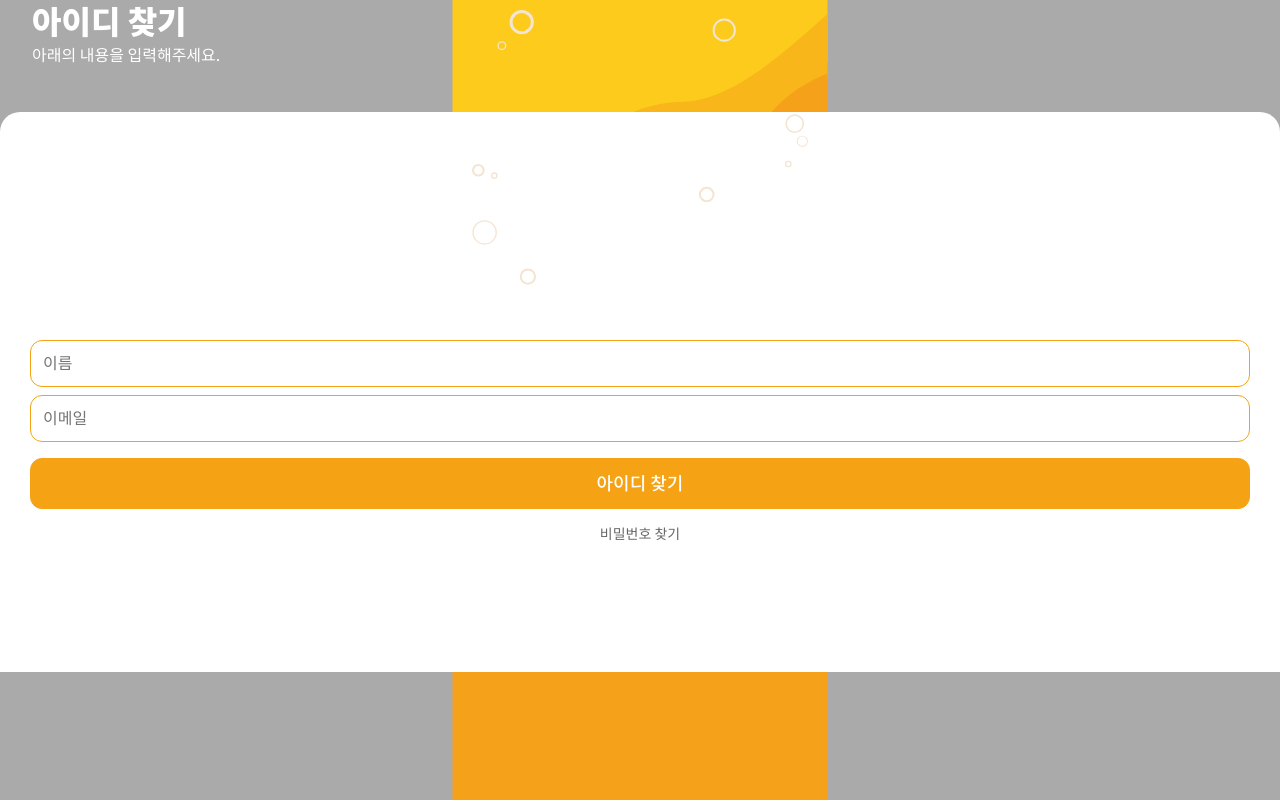
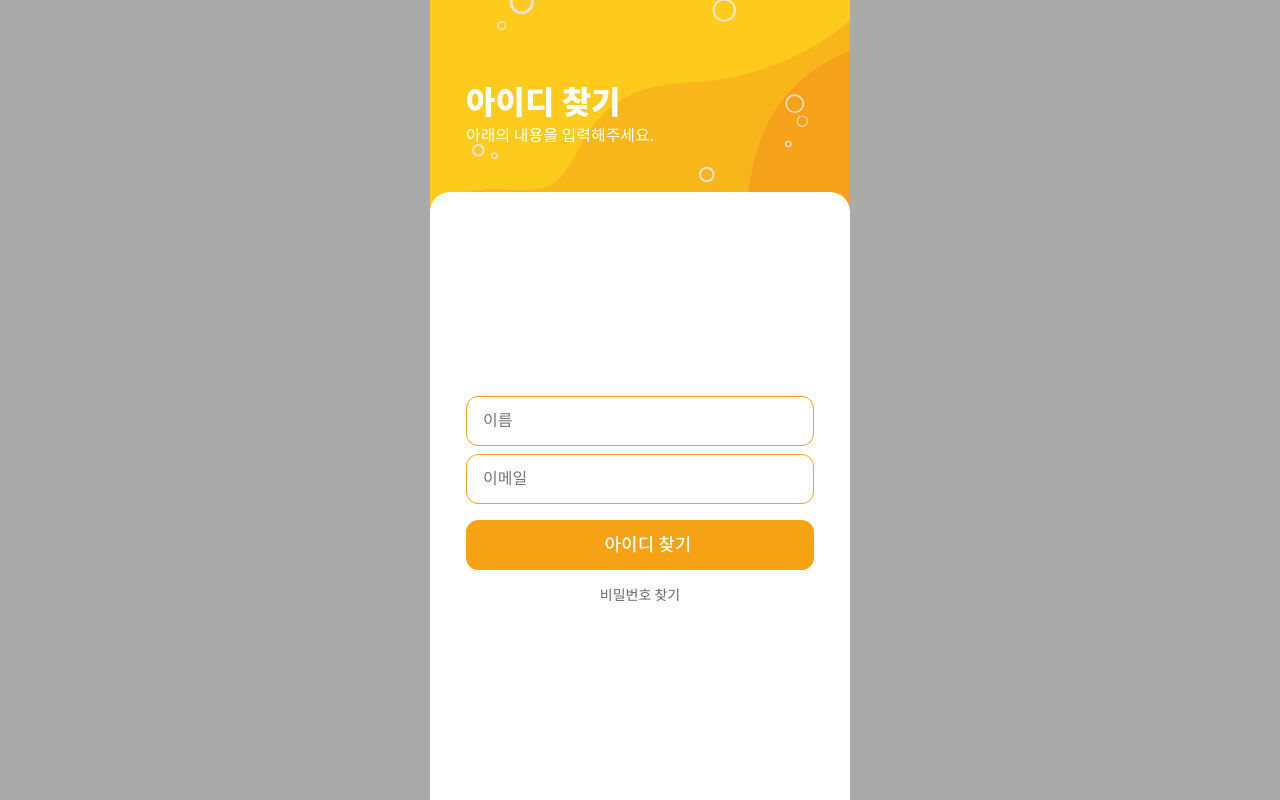
Before and after one commit to kebi3477/Juice, a React (Create React App) app: page /findid in a window 1280 px wide. Built offline with nearby package versions, Linux system fonts and the light colour scheme.

Commit message:
Update FindID & FindPW Frontend Fix

```diff
--- a/src/js/FindID.css
+++ b/src/js/FindID.css
@@ -1,17 +1,21 @@
 /* 아이디찾기  CSS */
-.findID{ width: 100%; height: 100%; display: flex; flex-direction: column; justify-content: flex-end; align-items: center; }
+.findID{ margin: 0 auto; position: relative; width: 420px; height: 800px; overflow-x: hidden; background-color: #f5a21a; }
+.findID__back{ position: absolute; left: 0; top: 0; z-index: 10; width: 100%; overflow-x: hidden; }
+.findID__front{ position: absolute; left: 0; top: 0; z-index: 20; width: 100%; height: 100%; overflow-x: hidden; display: grid; grid-template-rows: 0.5fr 2fr;  }
+
+/* 아이디찾기 배경 CSS */
+.findID__background{ position: relative; z-index: 10; width: 100%; }
+.findID__particle{ position: absolute; left: 0; top: 0; width: 100%; z-index: 15; overflow: visible; }
 
 /* 아이디찾기 타이틀 CSS */
-.findID__title{ margin-bottom: 2.875rem; width: calc(100% - 4rem); }
+.findID__title{ margin-top: 80px; margin-bottom: 46px; padding: 0px 36px; width: 100%; }
 .findID__title--text{ font-size: 2rem; font-weight: 700; color: #fff; }
 .findID__subtitle--text{ font-size: 1rem; font-weight: normal; color: #fff; }
 
 /* 아이디찾기 컨텐츠 CSS */
-.findID__contents{ width: 100%; height: 70vh; display: flex; flex-direction: column; justify-content: center; align-items: center; background-color: #fff; border-top-left-radius: 1.25rem; border-top-right-radius: 1.25rem; }
-
-/* 아이디찾기 폼 CSS */
-.findID__form{ margin-top: 5.75rem; width: 100%; display: grid; grid-template-rows: repeat(1fr, 3); place-items: center; }
-.findID__form--input{ margin-top: 0.5rem; padding: 0.75rem; width: calc(100% - 60px); font-size: 1rem; font-weight: normal; border-radius: 0.75rem; border: 1.5px solid var(--main-color1); overflow: hidden; }
+.findID__contents{ padding: 86px 36px; position: relative; z-index: 20; width: 100%; display: flex; flex-direction: column; justify-content: center; align-items: center; background-color: #fff; border-top-left-radius: 1.25rem; border-top-right-radius: 1.25rem; }
+.findID__form{ width: 100%; display: flex; flex-direction: column; justify-content: center; align-items: center; }
+.findID__form--input{ margin-top: 8px; padding-left: 16px; height: 50px; width: 100%; font-size: 1rem; font-weight: normal; border-radius: 0.75rem; border: 1.5px solid var(--main-color1); overflow: hidden; }
 .findID__form--input::placeholder{ text-align: left; }
 .findID__form--input-findID{ margin-top: 1rem; cursor: pointer; font-size: 1.125rem; font-weight: 500; color: #fff; background-color: var(--main-color1); }
 
@@ -19,7 +23,3 @@
 .findID__navi{ margin-top: 1rem; display: grid; grid-template-rows: repeat(1fr, 2); place-items: center; }
 .findID__navi > *{ font-size: 0.875rem; font-weight: normal; color: var(--nickel-color); }
 .findID__navi--find{ display: flex; place-items: center; }
-
-/* 아이디찾기 배경 */
-.findID__background{ position: absolute; left: 0; bottom: 0; width: 100%; z-index: -10; }
-.findID__particle{ position: absolute; left: 0; top: 0; width: 100%; z-index: 10; overflow: visible; transform: translateY(20px); }
--- a/src/js/FindID.js
+++ b/src/js/FindID.js
@@ -13,35 +13,15 @@ const findPW = () => {
 function FindID(){
     return(
         <div className="findID">
-            {/* // 아이디찾기 타이틀 */}
-            <div className="findID__title">
-                <h1 className="findID__title--text">아이디 찾기</h1>
-                <h2 className="findID__subtitle--text">아래의 내용을 입력해주세요.</h2>
-            </div>
-
-            {/* // 아이디찾기 컨텐츠 */}
-            <div className="findID__contents">
-                {/* // 아이디찾기 폼 */}
-                <form className="findID__form" method="POST">
-                    <input className="findID__form--input findID__form--input-name" type="text" placeholder="이름" />
-                    <input className="findID__form--input findID__form--input-email" type="text" placeholder="이메일" />
-                    <button className="findID__form--input findID__form--input-findID" type="button" onClick={findPW}>아이디 찾기</button>
-                </form>
-
-                {/* // 아이디찾기 메뉴 */}
-                <div className="findID__navi">
-                    <button className="findID__navi--find" type="button" onClick={findID}>비밀번호 찾기</button>
-                </div>
-            </div>
-
-            {/* // 아이디찾기 배경 */}
-            <svg className="findID__background" width="375" height="812.875" viewBox="0 0 375 812.875">
-                <path id="findID__background--element" data-name="패스 44" d="M0,0V275.116c33.2-4.838,83.262-14.822,100.171-32.535,26.117-27.359,28.221-102.99,130.854-106.781C282.832,133.886,335.3,109.067,375,74.376V0Z" fill="#fccb1c"/>
-                <path id="findID__background--element" data-name="패스 45" d="M103.333,262.529C76,271.2,34.667,249.848,0,287.222v62.49c47.232-4.33,89.593,21.872,129,27.941,60.667,9.343,140.333-4,156.333-114.457,10.576-73.008,58.433-103.88,89.667-116.422V81c-39.7,34.691-92.86,85.847-144.667,87.761C127.7,172.552,139.367,251.091,103.333,262.529Z" transform="translate(0 -53.971)" fill="#f9b61b"/>
-                <path id="findID__background--element" data-name="패스 46" d="M286.667,371.194C273,453.616,216.333,480.645,155.667,471.3c-39.407-6.069-109-34.37-155.667-9.254V985.522H375V259.11C343.766,271.652,298.734,298.418,286.667,371.194Z" transform="translate(0 -172.647)" fill="#f5a21a"/>
+            <div className="findID__back">
+                {/* // 비밀번호찾기 배경 */}
+                <svg className="findID__background" width="420" height="507.259" viewBox="0 0 420 507.259">
+                    <path id="패스_44" data-name="패스 44" d="M397.485,1.741V263.535c37.182-5.412,93.251-16.582,112.19-36.4,29.25-30.609,31.607-115.223,146.56-119.465,58.023-2.141,116.784-29.908,161.25-68.72V1.741Z" transform="translate(-397.485 -1.741)" fill="#fccb1c"/>
+                    <path id="패스_45" data-name="패스 45" d="M513.217,189.072c-30.613,9.7-76.91-14.188-115.732,27.626V286.61c52.9-4.844,100.343,24.47,144.478,31.26,67.946,10.453,157.172-4.475,175.089-128.052C728.9,108.138,782.5,73.6,817.477,59.567V21.981c-44.466,38.811-104,60.043-162.025,62.185C540.506,88.407,553.575,176.275,513.217,189.072Z" transform="translate(-397.485 -1.741)" fill="#f9b61b"/>
+                    <path id="패스_46" data-name="패스 46" d="M718.548,177.871c-15.307,92.213-78.773,122.452-146.719,112-44.135-6.788-122.078-38.451-174.344-10.351V509h419.99V52.474C782.5,66.506,732.063,96.451,718.548,177.871Z" transform="translate(-397.485 -1.741)" fill="#f5a21a"/>
                 </svg>
 
-            {/* // 아이디찾기 입자 */}
+                {/* // 비밀번호찾기 입자 */}
                 <svg className="findID__particle" width="335.945" height="274.712" viewBox="0 0 335.945 274.712">
                     <g id="그룹_38" data-name="그룹 38" transform="translate(0.334 210.143)">
                         <path className="particle__bubble" data-name="패스 47" d="M99.513,762.026a12.263,12.263,0,1,1,12.263-12.263A12.277,12.277,0,0,1,99.513,762.026Zm0-23.192a10.928,10.928,0,1,0,10.928,10.928A10.941,10.941,0,0,0,99.513,738.835Z" transform="translate(-87.25 -737.5)" fill="#f4e4d2"/>
@@ -78,6 +58,30 @@ function FindID(){
                     </g>
                 </svg>
             </div>
+
+            <div className="findID__front">
+                {/* // 아이디찾기 타이틀 */}
+                <div className="findID__title">
+                    <h1 className="findID__title--text">아이디 찾기</h1>
+                    <h2 className="findID__subtitle--text">아래의 내용을 입력해주세요.</h2>
+                </div>
+
+                {/* // 아이디찾기 컨텐츠 */}
+                <div className="findID__contents">
+                    {/* // 아이디찾기 폼 */}
+                    <form className="findID__form" method="POST">
+                        <input className="findID__form--input findID__form--input-name" type="text" placeholder="이름" />
+                        <input className="findID__form--input findID__form--input-email" type="text" placeholder="이메일" />
+                        <button className="findID__form--input findID__form--input-findID" type="button" onClick={findPW}>아이디 찾기</button>
+                    </form>
+
+                    {/* // 아이디찾기 메뉴 */}
+                    <div className="findID__navi">
+                        <button className="findID__navi--find" type="button" onClick={findID}>비밀번호 찾기</button>
+                    </div>
+                </div>
+            </div>
+        </div>
     );
 }
 
--- a/src/js/FindPW.js
+++ b/src/js/FindPW.js
@@ -13,33 +13,12 @@ const findPW = () => {
 function FindPW(){
     return(
         <div className="findPW">
-            {/* // 비밀번호찾기 타이틀 */}
-            <div className="findPW__title">
-                <h1 className="findPW__title--text">비밀번호 찾기</h1>
-                <h2 className="findPW__subtitle--text">아래의 내용을 입력해주세요.</h2>
-            </div>
-
-            {/* // 아이디찾기 컨텐츠 */}
-            <div className="findPW__contents">
-                {/* // 비밀번호찾기 폼 */}
-                <form className="findPW__form" method="POST">
-                    <input className="findPW__form--input findPW__form--input-name" type="text" placeholder="이름" />
-                    <input className="findPW__form--input findPW__form--input-id" type="text" placeholder="아이디" />
-                    <input className="findPW__form--input findPW__form--input-email" type="text" placeholder="이메일" />
-                    <button className="findPW__form--input findPW__form--input-findPW" type="button" onClick={findPW}>비밀번호 찾기</button>
-                </form>
-
-                {/* // 비밀번호찾기 메뉴 */}
-                <div className="findPW__navi">
-                    <button className="findPW__navi--find" type="button" onClick={findID}>아이디 찾기</button>
-                </div>
-            </div>
-
+            <div className="findPW__back">
                 {/* // 비밀번호찾기 배경 */}
-            <svg className="findPW__background" width="375" height="812.875" viewBox="0 0 375 812.875">
-                <path id="findID__background--element" data-name="패스 44" d="M0,0V275.116c33.2-4.838,83.262-14.822,100.171-32.535,26.117-27.359,28.221-102.99,130.854-106.781C282.832,133.886,335.3,109.067,375,74.376V0Z" fill="#fccb1c"/>
-                <path id="findID__background--element" data-name="패스 45" d="M103.333,262.529C76,271.2,34.667,249.848,0,287.222v62.49c47.232-4.33,89.593,21.872,129,27.941,60.667,9.343,140.333-4,156.333-114.457,10.576-73.008,58.433-103.88,89.667-116.422V81c-39.7,34.691-92.86,85.847-144.667,87.761C127.7,172.552,139.367,251.091,103.333,262.529Z" transform="translate(0 -53.971)" fill="#f9b61b"/>
-                <path id="findID__background--element" data-name="패스 46" d="M286.667,371.194C273,453.616,216.333,480.645,155.667,471.3c-39.407-6.069-109-34.37-155.667-9.254V985.522H375V259.11C343.766,271.652,298.734,298.418,286.667,371.194Z" transform="translate(0 -172.647)" fill="#f5a21a"/>
+                <svg className="findPW__background" width="420" height="507.259" viewBox="0 0 420 507.259">
+                    <path id="패스_44" data-name="패스 44" d="M397.485,1.741V263.535c37.182-5.412,93.251-16.582,112.19-36.4,29.25-30.609,31.607-115.223,146.56-119.465,58.023-2.141,116.784-29.908,161.25-68.72V1.741Z" transform="translate(-397.485 -1.741)" fill="#fccb1c"/>
+                    <path id="패스_45" data-name="패스 45" d="M513.217,189.072c-30.613,9.7-76.91-14.188-115.732,27.626V286.61c52.9-4.844,100.343,24.47,144.478,31.26,67.946,10.453,157.172-4.475,175.089-128.052C728.9,108.138,782.5,73.6,817.477,59.567V21.981c-44.466,38.811-104,60.043-162.025,62.185C540.506,88.407,553.575,176.275,513.217,189.072Z" transform="translate(-397.485 -1.741)" fill="#f9b61b"/>
+                    <path id="패스_46" data-name="패스 46" d="M718.548,177.871c-15.307,92.213-78.773,122.452-146.719,112-44.135-6.788-122.078-38.451-174.344-10.351V509h419.99V52.474C782.5,66.506,732.063,96.451,718.548,177.871Z" transform="translate(-397.485 -1.741)" fill="#f5a21a"/>
                 </svg>
 
                 {/* // 비밀번호찾기 입자 */}
@@ -79,6 +58,31 @@ function FindPW(){
                     </g>
                 </svg>
             </div>
+
+            <div className="findPW__front">
+                {/* // 비밀번호찾기 타이틀 */}
+                <div className="findPW__title">
+                    <h1 className="findPW__title--text">비밀번호 찾기</h1>
+                    <h2 className="findPW__subtitle--text">아래의 내용을 입력해주세요.</h2>
+                </div>
+
+                {/* // 아이디찾기 컨텐츠 */}
+                <div className="findPW__contents">
+                    {/* // 비밀번호찾기 폼 */}
+                    <form className="findPW__form" method="POST">
+                        <input className="findPW__form--input findPW__form--input-name" type="text" placeholder="이름" />
+                        <input className="findPW__form--input findPW__form--input-id" type="text" placeholder="아이디" />
+                        <input className="findPW__form--input findPW__form--input-email" type="text" placeholder="이메일" />
+                        <button className="findPW__form--input findPW__form--input-findPW" type="button" onClick={findPW}>비밀번호 찾기</button>
+                    </form>
+
+                    {/* // 비밀번호찾기 메뉴 */}
+                    <div className="findPW__navi">
+                        <button className="findPW__navi--find" type="button" onClick={findID}>아이디 찾기</button>
+                    </div>
+                </div>
+            </div>
+        </div>
     );
 }
 
--- a/src/js/Join.css
+++ b/src/js/Join.css
@@ -17,7 +17,7 @@
 .join__form{ width: 100%; display: flex; flex-direction: column; justify-content: center; align-items: center; }
 .join__form--input{ margin-top: 8px; padding-left: 16px; height: 50px; width: 100%; font-size: 1rem; font-weight: normal; border-radius: 0.75rem; border: 1.5px solid var(--main-color1); overflow: hidden; }
 .join__form--input::placeholder{ text-align: left; }
-.join__form--input-join{ cursor: pointer; margin-top: 16px; height: 50px; cursor: pointer; font-size: 1.125rem; font-weight: 500; color: #fff; background-color: var(--main-color1); }
+.join__form--input-join{ padding: 0; cursor: pointer; margin-top: 16px; height: 50px; cursor: pointer; font-size: 1.125rem; font-weight: 500; color: #fff; background-color: var(--main-color1); }
 
 /* 회원가입 프로필 CSS */
 .join__profile{ width: 100%; display: none; flex-direction: column; place-items: center; }
```
Also changed, not shown: src/js/FindPW.css (+12 -12 lines). Lines whose indentation alone changed are shown as unchanged.
